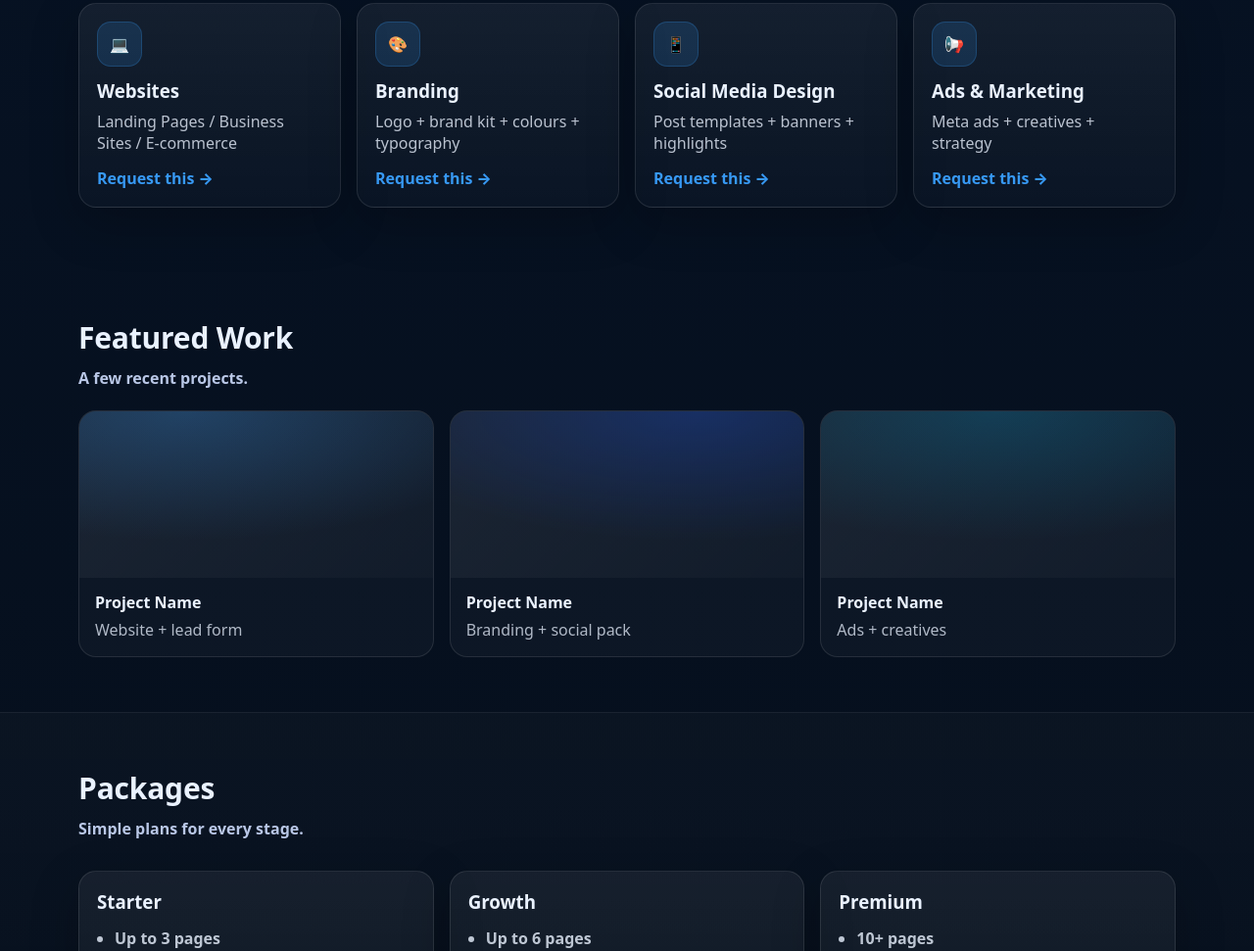
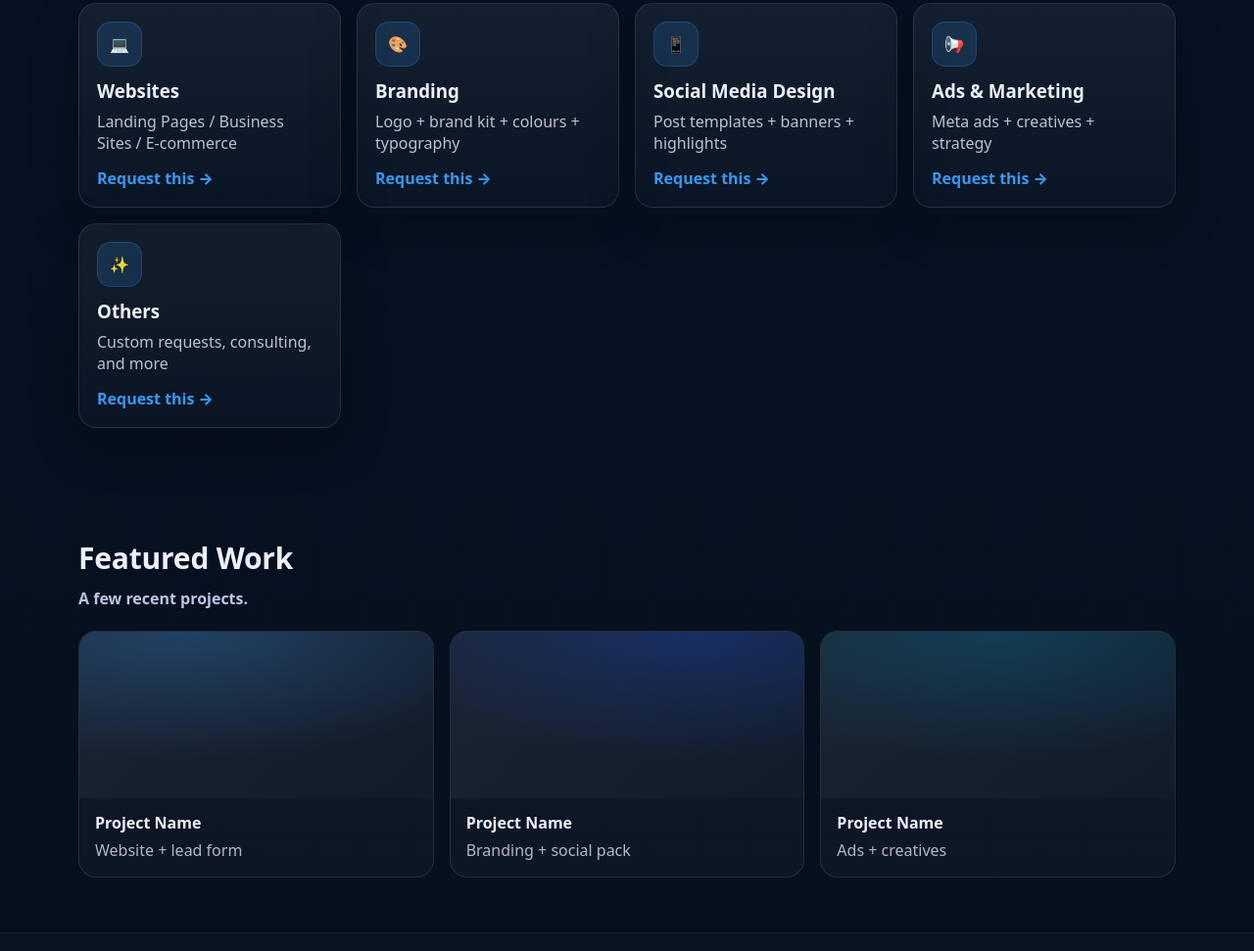
Before and after one commit to bluepeakdigital/bluepeakweb, a plain HTML site: page index.html in a window 1280 px wide. Shown: the part 1135-2106 px from the top of the page at 98% size. Drawn offline with Linux system fonts and the light colour scheme.

Commit message:
add custom requests section to services for enhanced offerings

```diff
--- a/index.html
+++ b/index.html
@@ -158,6 +158,13 @@
             <div class="card-icon">📢</div>
             <h3>Ads & Marketing</h3>
             <p>Meta ads + creatives + strategy</p>
+            <a class="card-link" href="#contact">Request this →</a>
+          </article>
+
+          <article class="card">
+            <div class="card-icon">✨</div>
+            <h3>Others</h3>
+            <p>Custom requests, consulting, and more</p>
             <a class="card-link" href="#contact">Request this →</a>
           </article>
         </div>
```
